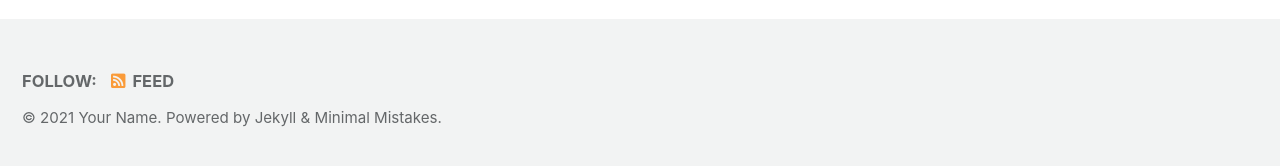
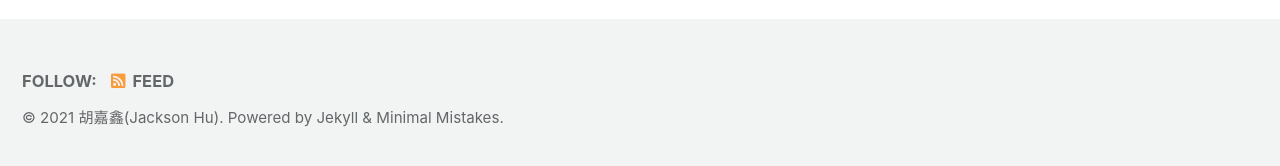
Before and after one commit to jxhu1226/jxhu1226.github.io, a Jekyll site: the page built from index.html, in a window 1280 px wide. Shown: the part 726-892 px from the top of the page. Built offline with Jekyll 4.4.1, drawn with Linux system fonts in a browser that asks for light colours; cached includes are drawn as plain includes; the list of posts is cut into pages by our own code.

Commit message:
change name

```diff
--- a/_config.yml
+++ b/_config.yml
@@ -19,7 +19,7 @@ locale                   : "en-US"
 title                    : "Site Title"
 title_separator          : "-"
 subtitle                 : # site tagline that appears below site title in masthead
-name                     : "Your Name"
+name                     : "胡嘉鑫(Jackson Hu)"
 description              : "An amazing website."
 url                      : # the base hostname & protocol for your site e.g. "https://mmistakes.github.io"
 baseurl                  : # the subpath of your site, e.g. "/blog"
```
